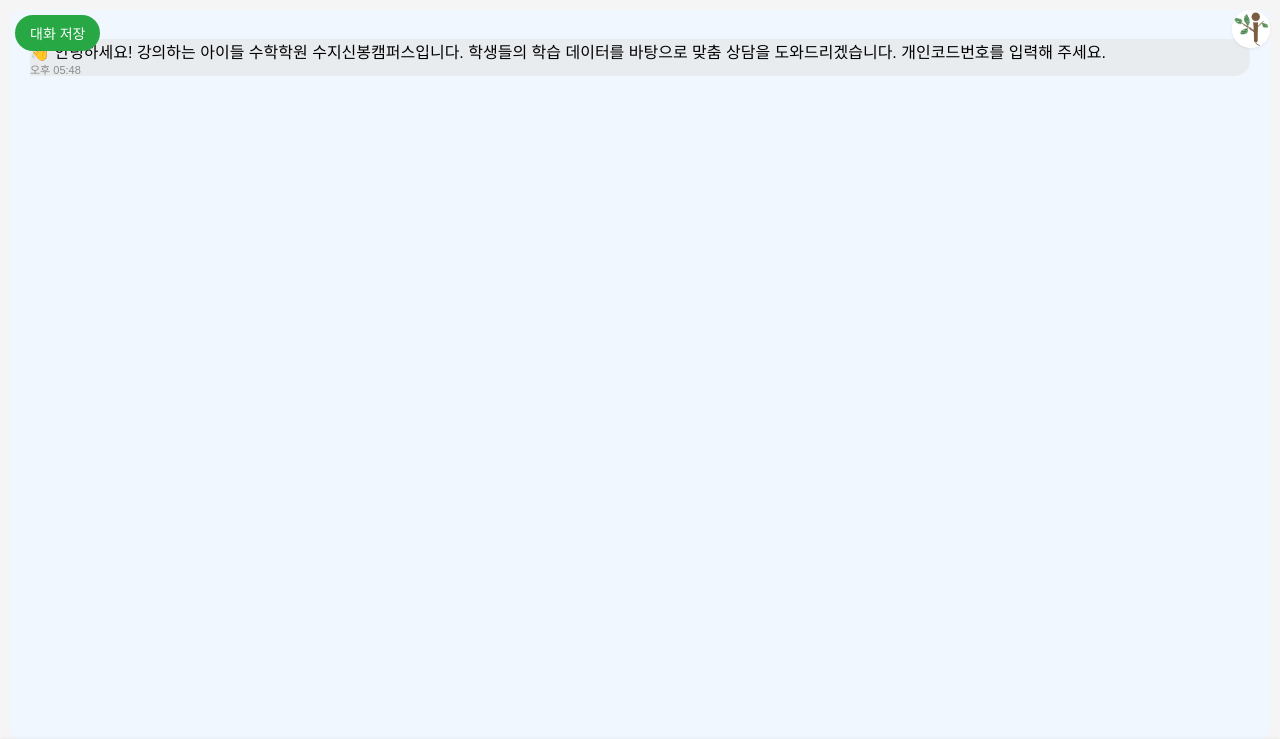
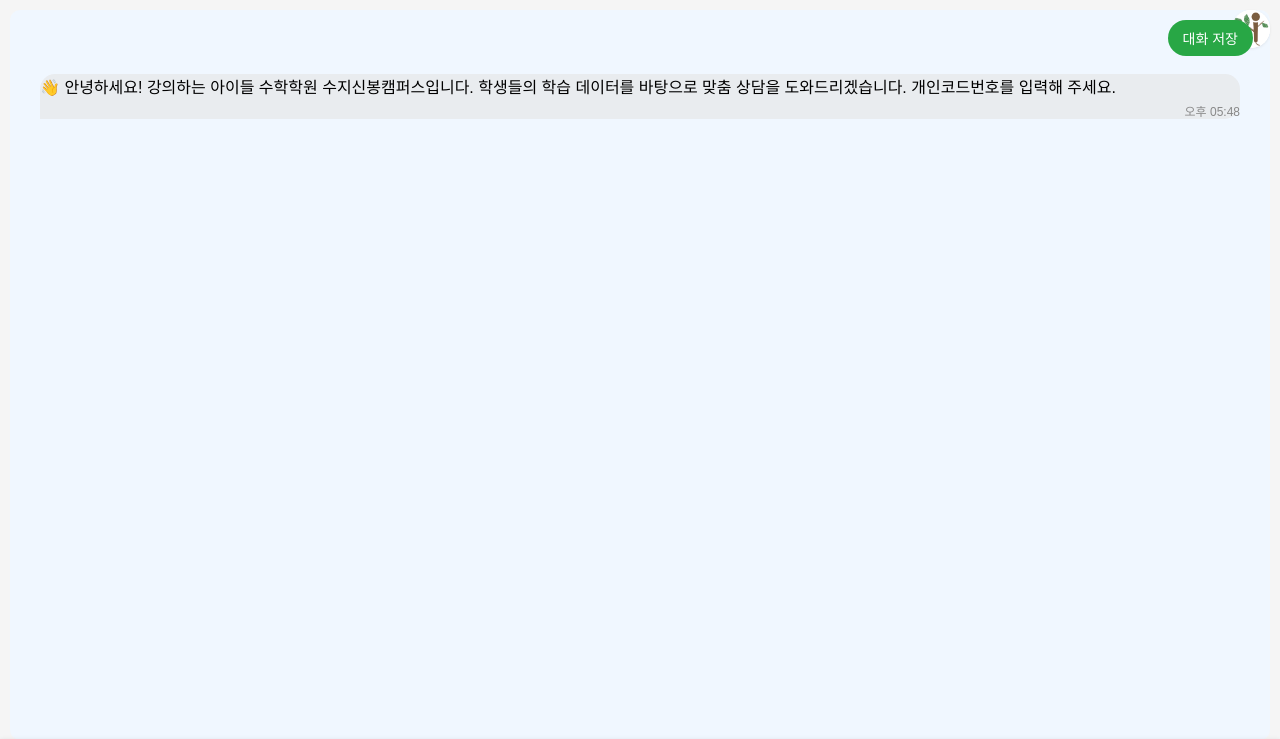
Before and after one commit to SINBONGMATH/learning-chatbotcd, a Flask app: template templates/chat.html in a window 1280 px wide. Shown: the top 739 px of the page. Run offline with Flask 3, Linux system fonts and the light colour scheme; the template is opened without the code that fills it, so the values that code supplies are empty.

Commit message:
Update chat.html

```diff
--- a/templates/chat.html
+++ b/templates/chat.html
@@ -46,8 +46,8 @@
         .chat-messages {
             flex-grow: 1;
             overflow-y: auto;
-            padding: 15px 5px;  /* 좌우 패딩 줄여서 깔끔하게 */
-            margin-bottom: 70px;  /* 하단 입력창과의 간격 */
+            padding: 50px 15px 15px 15px;
+            margin-bottom: 70px;
         }
 
         .message {
@@ -181,12 +182,10 @@
         }
 
         .message-time {
-            font-size: 11px;
+            font-size: 12px;
             color: #888;
-            margin: 2px 0 0 0;  /* 위쪽 마진만 설정 */
-            padding: 0;  /* 패딩 제거 */
-            line-height: 1;  /* 줄간격 최소화 */
-            display: block;  /* 블록 레벨로 변경 */
+            margin-top: 4px;
+            text-align: right;
         }
 
         .chat-messages::-webkit-scrollbar {
@@ -299,8 +298,8 @@
         /* 저장 버튼 스타일 */
         .save-chat-btn {
             position: fixed;
-            top: 15px;
-            left: 15px;
+            top: 20px;
+            right: 15px;  /* 오른쪽으로 이동 */
             padding: 8px 15px;
             background-color: #28a745;
             color: white;
@@ -393,7 +387,7 @@
 
         // 코드 확인 후 메시지
         function showCodeConfirmation() {
-            const confirmMessage = "�� 개인코드가 확인되었습니다. 문의하실 내용을 입력해주세요.";
+            const confirmMessage = "✅ 개인코드가 확인되었습니다. 문의하실 내용을 입력해주세요.";
             addMessage(confirmMessage, false);
         }
 
```
Also changed, not shown: other parts of templates/chat.html (+11 -15 lines).
